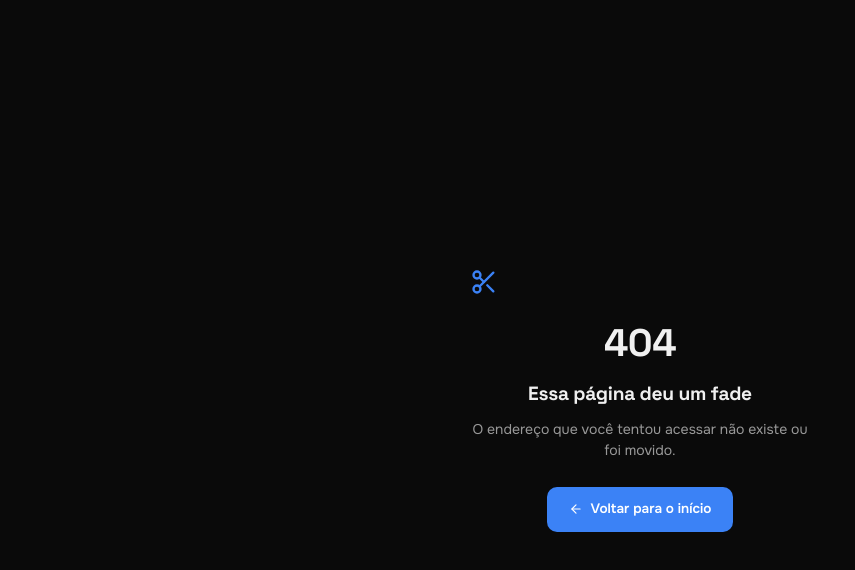
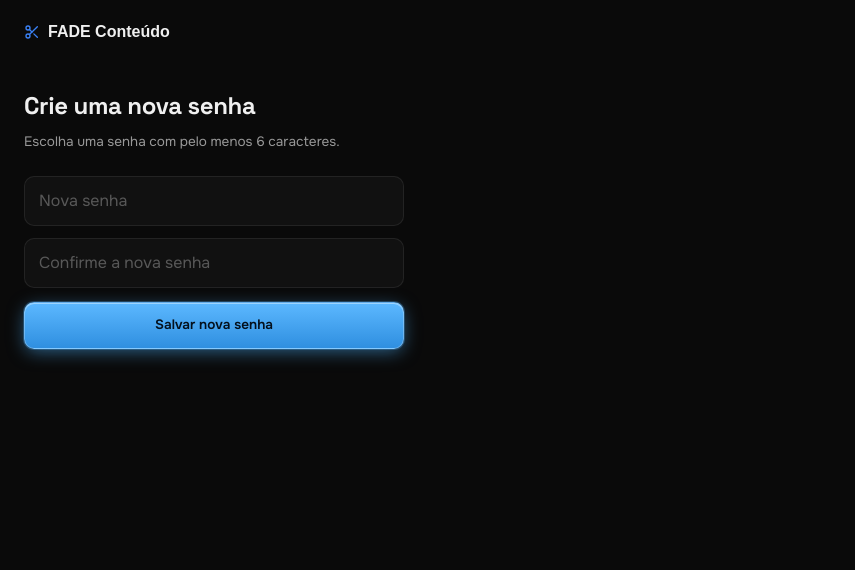
Before and after one commit to marcusvalerio/NAVE, a Next.js app: page /redefinir-senha in a window 1280 px wide. Before the commit this address had no page. Shown: the top 570 px of the page, without its empty margins (0-855 px from the left). Built offline with nearby package versions, Linux system fonts and the light colour scheme; a web font is replaced by a local one.

Commit message:
feat: tela de redefinição de senha

```diff
--- /dev/null
+++ b/app/redefinir-senha/page.tsx
@@ -0,0 +1,76 @@
+"use client"
+import { useState } from "react"
+import { motion } from "framer-motion"
+import { useRouter } from "next/navigation"
+import { Scissors } from "lucide-react"
+import { supabaseBrowser } from "@/lib/supabase-client"
+
+export default function RedefinirSenha() {
+  const router = useRouter()
+  const [senha, setSenha] = useState("")
+  const [confirmar, setConfirmar] = useState("")
+  const [loading, setLoading] = useState(false)
+  const [erro, setErro] = useState("")
+
+  const salvar = async () => {
+    if (senha.length < 6) {
+      setErro("A senha precisa ter pelo menos 6 caracteres.")
+      return
+    }
+    if (senha !== confirmar) {
+      setErro("As senhas não coincidem.")
+      return
+    }
+    setLoading(true)
+    setErro("")
+    const supabase = supabaseBrowser()
+    const { error } = await supabase.auth.updateUser({ password: senha })
+    setLoading(false)
+    if (error) {
+      setErro("Não conseguimos salvar a nova senha. O link pode ter expirado — solicite um novo.")
+    } else {
+      router.push("/dashboard")
+    }
+  }
+
+  return (
+    <div style={{minHeight:"100vh",display:"flex",flexDirection:"column"}}>
+      <header style={{padding:"20px 24px",display:"flex",alignItems:"center",gap:8,flexShrink:0}}>
+        <Scissors size={16} style={{color:"var(--acc)"}} />
+        <span className="font-brand" style={{fontSize:"1rem"}}>FADE Conteúdo</span>
+      </header>
+
+      <main style={{flex:1,padding:"24px 24px 0",display:"flex",flexDirection:"column"}}>
+        <motion.div initial={{opacity:0,y:10}} animate={{opacity:1,y:0}} transition={{duration:.3}} style={{width:"100%",maxWidth:380}}>
+          <h1 className="font-display" style={{fontSize:"1.5rem",fontWeight:700,marginBottom:8}}>Crie uma nova senha</h1>
+          <p style={{fontSize:".85rem",color:"var(--fg-dim)",marginBottom:24,lineHeight:1.5}}>
+            Escolha uma senha com pelo menos 6 caracteres.
+          </p>
+          <input
+            className="inp"
+            type="password"
+            autoComplete="new-password"
+            placeholder="Nova senha"
+            value={senha}
+            onChange={e=>setSenha(e.target.value)}
+            style={{marginBottom:12}}
+          />
+          <input
+            className="inp"
+            type="password"
+            autoComplete="new-password"
+            placeholder="Confirme a nova senha"
+            value={confirmar}
+            onChange={e=>setConfirmar(e.target.value)}
+            onKeyDown={e=>e.key==="Enter" && salvar()}
+            style={{marginBottom:14}}
+          />
+          {erro && <div style={{fontSize:".8rem",color:"#ef4444",marginBottom:14}}>{erro}</div>}
+          <button onClick={salvar} disabled={loading} className="btn-led" style={{width:"100%"}}>
+            {loading ? "Salvando..." : "Salvar nova senha"}
+          </button>
+        </motion.div>
+      </main>
+    </div>
+  )
+}
```
